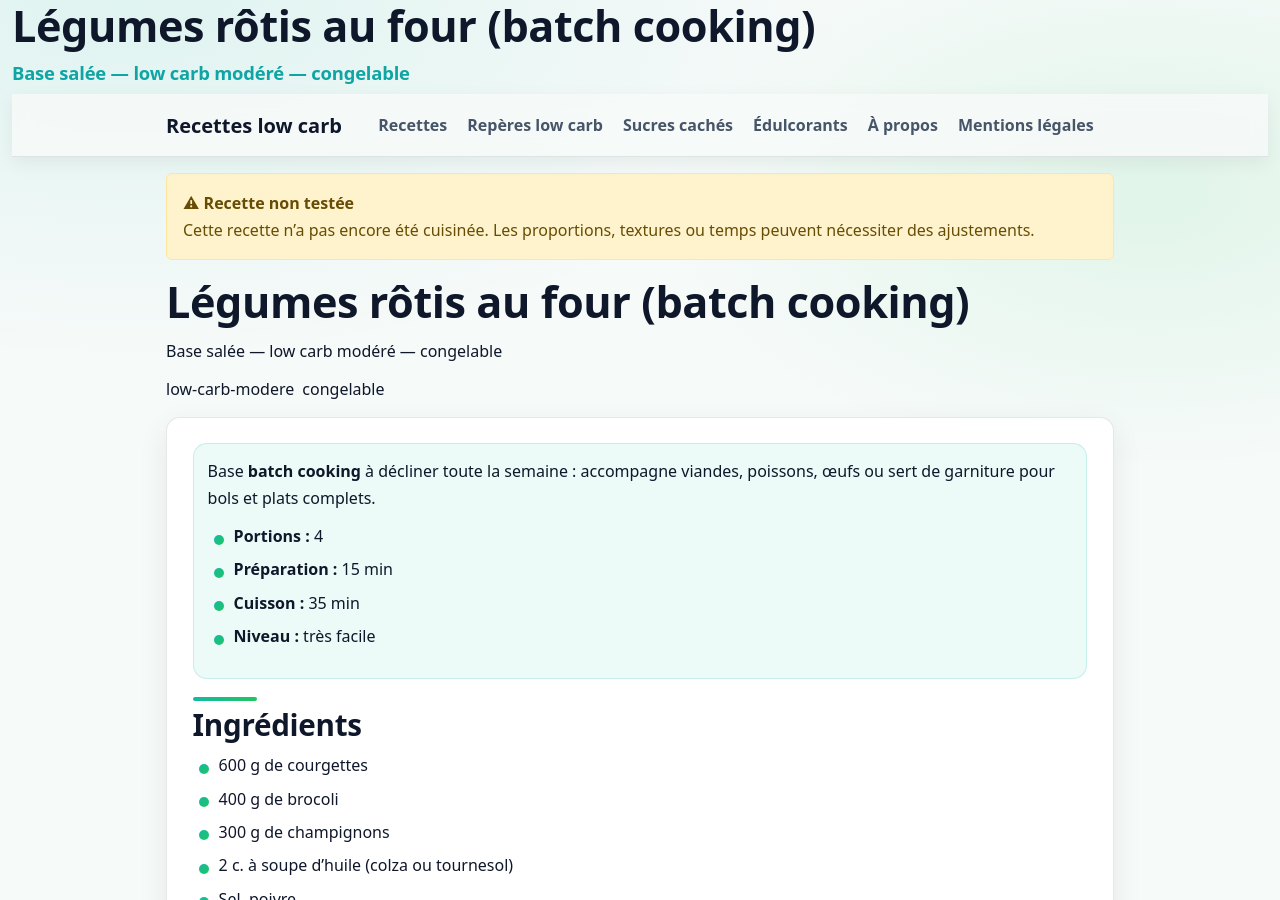
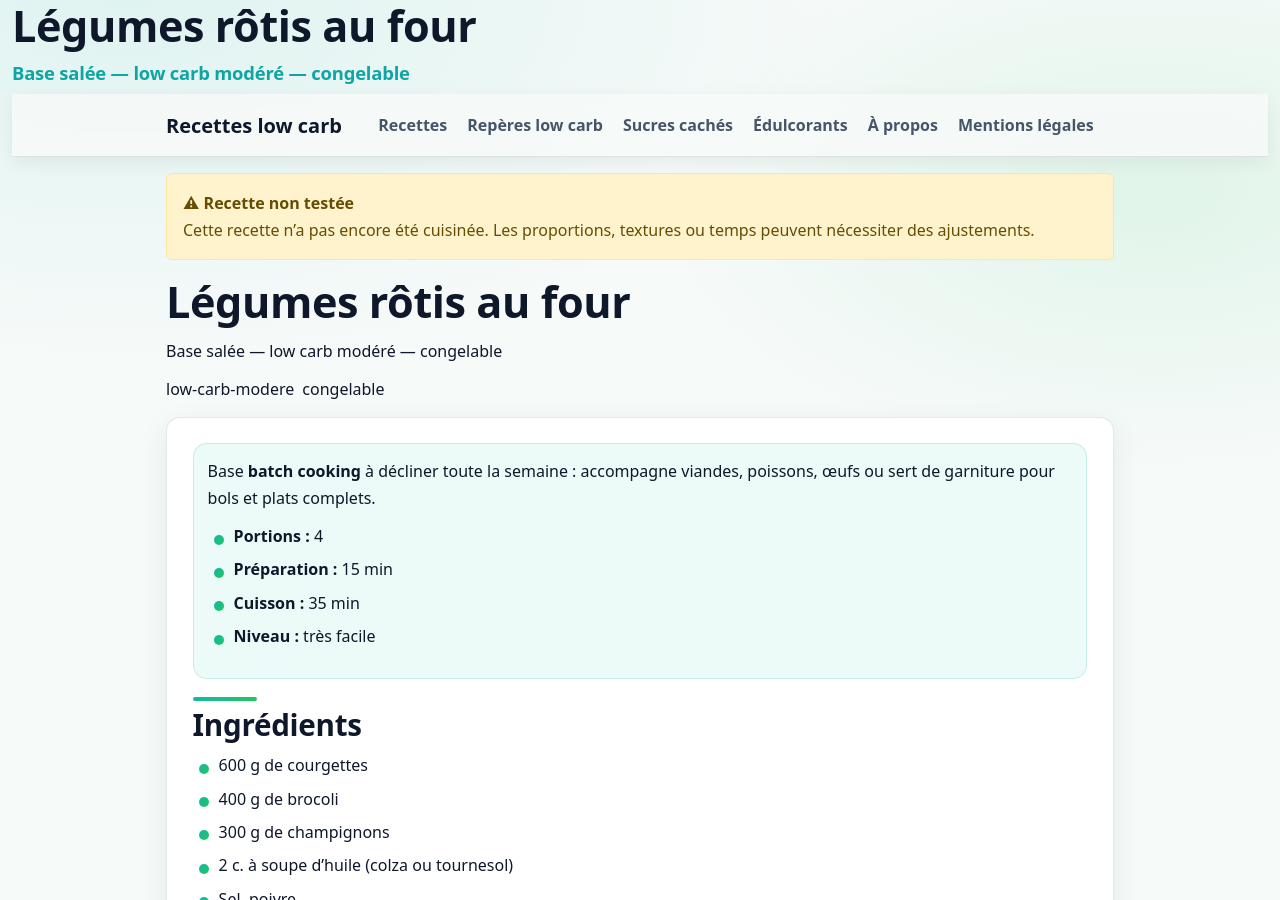
Before and after one commit to laurie-boissay/laurie-boissay.github.io, a Jekyll site: the page built from recettes/legumes-rotis-au-four.html, in a window 1280 px wide and 900 px high. Built offline with Jekyll 4.4.1, drawn with Linux system fonts in a browser that asks for light colours; part of the change alters nothing that is shown.

Commit message:
Update legumes-rotis-au-four.html
Légumes & accompagnements

```diff
--- a/recettes/legumes-rotis-au-four.html
+++ b/recettes/legumes-rotis-au-four.html
@@ -1,28 +1,29 @@
 ---
 layout: recipe
-title: "Légumes rôtis au four (batch cooking)"
-description: "Légumes rôtis au four, simples et polyvalents, pensés pour le batch cooking. Base low carb modéré."
-recipe_title: "Légumes rôtis au four (batch cooking)"
+title: "Légumes rôtis au four"
+description: "Légumes rôtis au four, simples et polyvalents. Base low carb modéré."
+recipe_title: "Légumes rôtis au four"
 recipe_subtitle: "Base salée — low carb modéré — congelable"
-recipe_group: "Bases"
-recipe_sort: "legumes-rotis-four-batch"
+recipe_group: "Légumes & accompagnements"
+recipe_sort: "legumes-rotis-four"
 recipe_tested: false
 tags:
   - low-carb-modere
   - congelable
+
 extra_head: |
   <script type="application/ld+json">
   {
     "@context": "https://schema.org",
     "@type": "Recipe",
-    "name": "Légumes rôtis au four (batch cooking)",
-    "description": "Légumes rôtis au four, simples et polyvalents, pensés pour le batch cooking. Base low carb modéré.",
+    "name": "Légumes rôtis au four",
+    "description": "Légumes rôtis au four, simples et polyvalents. Base low carb modéré.",
     "recipeYield": "4 portions",
     "prepTime": "PT15M",
     "cookTime": "PT35M",
     "totalTime": "PT50M",
-    "recipeCategory": "Base",
-    "keywords": "low carb, legumes rotis, batch cooking",
+    "recipeCategory": "Légumes & accompagnements",
+    "keywords": "low carb, legumes rotis",
     "author": { "@type": "Person", "name": "Laurie" },
     "recipeIngredient": [
       "600 g de courgettes",
```
